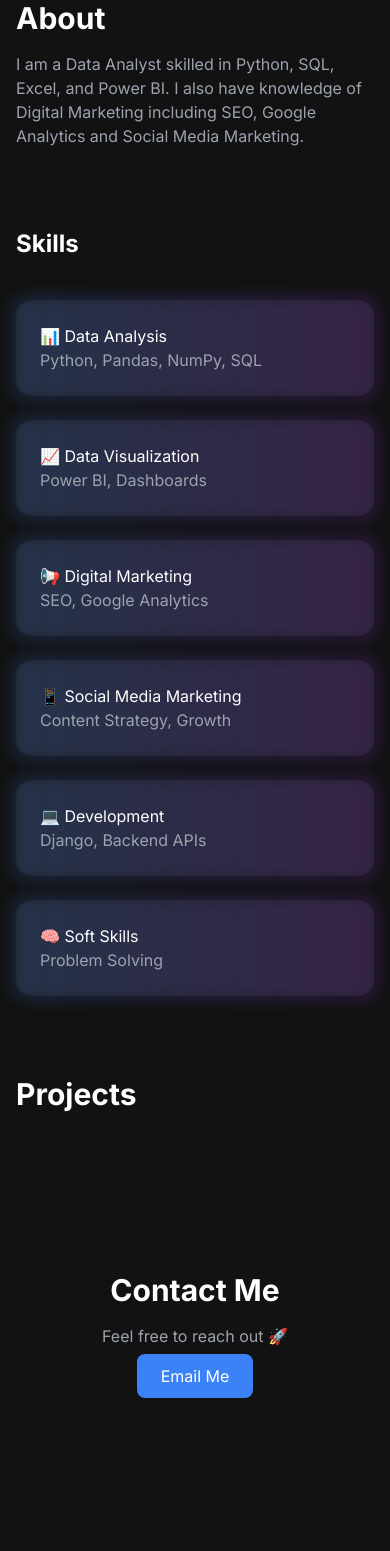
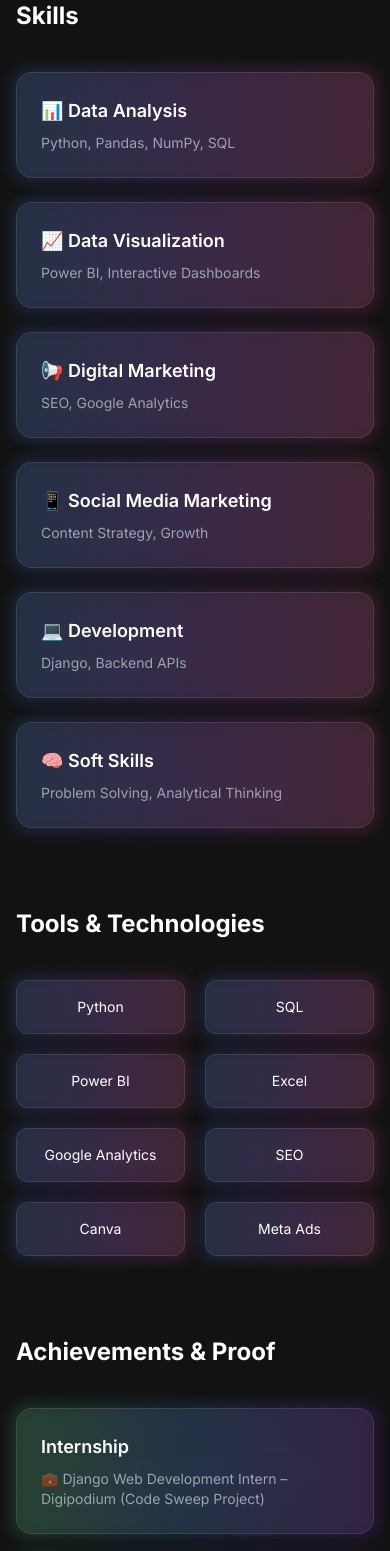
Before and after one commit to iamdeepraj9119/portfolio, a Next.js app: page / in a window 390 px wide. Shown: the part 4380-5931 px from the top of the page. Built offline with nearby package versions, Linux system fonts and the light colour scheme.

Commit message:
added SEO metadata

```diff
--- a/app/components/Navbar.tsx
+++ b/app/components/Navbar.tsx
@@ -35,18 +35,15 @@ export default function Navbar() {
     };
 
     window.addEventListener('scroll', handleScroll);
-    handleScroll();
+    handleScroll(); // 🔥 initial call
     return () => window.removeEventListener('scroll', handleScroll);
   }, []);
 
-  // ✅ FINAL SCROLL FIX (IMPORTANT)
+  // ✅ Smooth Scroll FIX
   const handleClick = (id: string) => {
     const el = document.getElementById(id);
     if (el) {
-      window.scrollTo({
-        top: el.offsetTop - 80, // 👈 navbar height adjust
-        behavior: 'smooth',
-      });
+      el.scrollIntoView({ behavior: 'smooth' });
       setActive(id);
     }
   };
--- a/app/components/Sections.tsx
+++ b/app/components/Sections.tsx
@@ -7,66 +7,178 @@ export default function SkillsSection() {
   return (
     <div className="px-4 sm:px-6 md:px-20 py-20 space-y-20">
 
-      {/* ================= ABOUT ================= */}
-      <section id="about" className="scroll-mt-24">
-        <h2 className="text-3xl font-bold text-white mb-4">About</h2>
-        <p className="text-gray-400 max-w-2xl">
-          I am a Data Analyst skilled in Python, SQL, Excel, and Power BI.
-          I also have knowledge of Digital Marketing including SEO,
-          Google Analytics and Social Media Marketing.
-        </p>
-      </section>
-
       {/* ================= SKILLS ================= */}
-      <section id="skills" className="scroll-mt-24">
+      <section id="skills">
         <h2 className="text-2xl sm:text-3xl md:text-5xl font-bold mb-10 text-white">
           Skills
         </h2>
 
         <div className="grid grid-cols-1 sm:grid-cols-2 md:grid-cols-3 gap-6">
           {[
-            { title: "Data Analysis", desc: "Python, Pandas, NumPy, SQL", icon: "📊" },
-            { title: "Data Visualization", desc: "Power BI, Dashboards", icon: "📈" },
-            { title: "Digital Marketing", desc: "SEO, Google Analytics", icon: "📢" },
-            { title: "Social Media Marketing", desc: "Content Strategy, Growth", icon: "📱" },
-            { title: "Development", desc: "Django, Backend APIs", icon: "💻" },
-            { title: "Soft Skills", desc: "Problem Solving", icon: "🧠" },
+            {
+              title: "Data Analysis",
+              desc: "Python, Pandas, NumPy, SQL",
+              icon: "📊",
+            },
+            {
+              title: "Data Visualization",
+              desc: "Power BI, Interactive Dashboards",
+              icon: "📈",
+            },
+            {
+              title: "Digital Marketing",
+              desc: "SEO, Google Analytics",
+              icon: "📢",
+            },
+            {
+              title: "Social Media Marketing",
+              desc: "Content Strategy, Growth",
+              icon: "📱",
+            },
+            {
+              title: "Development",
+              desc: "Django, Backend APIs",
+              icon: "💻",
+            },
+            {
+              title: "Soft Skills",
+              desc: "Problem Solving, Analytical Thinking",
+              icon: "🧠",
+            },
           ].map((skill, i) => (
-            <motion.div key={i} whileHover={{ scale: 1.05 }} className="relative group">
-              <div className="absolute -inset-1 bg-gradient-to-r from-blue-500 to-purple-600 rounded-2xl blur opacity-20 group-hover:opacity-60"></div>
-              <div className="relative bg-white/5 p-6 rounded-2xl">
-                <h3 className="text-white">{skill.icon} {skill.title}</h3>
-                <p className="text-gray-400">{skill.desc}</p>
+            <motion.div
+              key={i}
+              whileHover={{ scale: 1.05 }}
+              initial={{ opacity: 0, y: 40 }}
+              whileInView={{ opacity: 1, y: 0 }}
+              viewport={{ once: true }}
+              transition={{ duration: 0.5 }}
+              className="relative group"
+            >
+              <div className="absolute -inset-1 bg-gradient-to-r
+              from-blue-500 via-purple-500 to-pink-500
+              rounded-2xl blur opacity-20 group-hover:opacity-60 transition"></div>
+
+              <div className="relative bg-white/5 border border-white/10 p-6 rounded-2xl backdrop-blur-xl h-full">
+                <h3 className="text-lg sm:text-xl font-semibold mb-2 text-white">
+                  {skill.icon} {skill.title}
+                </h3>
+                <p className="text-gray-400 text-sm sm:text-base">
+                  {skill.desc}
+                </p>
               </div>
             </motion.div>
           ))}
         </div>
       </section>
 
-      {/* ================= PROJECTS ================= */}
-      <section id="projects" className="scroll-mt-24">
-        <h2 className="text-3xl font-bold text-white">Projects</h2>
+      {/* ================= TOOLS ================= */}
+      <section id="tools">
+        <h2 className="text-2xl sm:text-3xl md:text-5xl font-bold mb-10 text-white">
+          Tools & Technologies
+        </h2>
+
+        <div className="grid grid-cols-2 sm:grid-cols-3 md:grid-cols-4 gap-5">
+          {[
+            "Python",
+            "SQL",
+            "Power BI",
+            "Excel",
+            "Google Analytics",
+            "SEO",
+            "Canva",
+            "Meta Ads",
+          ].map((tool, i) => (
+            <motion.div
+              key={i}
+              whileHover={{ scale: 1.1 }}
+              initial={{ opacity: 0, y: 30 }}
+              whileInView={{ opacity: 1, y: 0 }}
+              viewport={{ once: true }}
+              transition={{ duration: 0.4 }}
+              className="relative group text-center"
+            >
+              <div className="absolute -inset-1 bg-gradient-to-r
+              from-blue-500 via-purple-500 to-pink-500
+              rounded-xl blur opacity-20 group-hover:opacity-60 transition"></div>
+
+              <div className="relative bg-white/5 border border-white/10 px-4 py-4 rounded-xl backdrop-blur-xl text-sm sm:text-base text-white">
+                {tool}
+              </div>
+            </motion.div>
+          ))}
+        </div>
       </section>
 
-      {/* ================= CONTACT (FIXED) ================= */}
-      <section id="contact" className="scroll-mt-24 text-center py-20 text-white">
-        <h2 className="text-3xl font-bold mb-4">Contact Me</h2>
+      {/* ================= SOCIAL PROOF ================= */}
+      <section id="proof">
+        <h2 className="text-2xl sm:text-3xl md:text-5xl font-bold mb-10 text-white">
+          Achievements & Proof
+        </h2>
 
-        <p className="text-gray-400 mb-4">
-          Feel free to reach out 🚀
-        </p>
+        <div className="grid grid-cols-1 sm:grid-cols-2 md:grid-cols-3 gap-6">
+          {[
+            {
+              title: "Internship",
+              desc: "💼 Django Web Development Intern – Digipodium (Code Sweep Project)",
+            },
+            {
+              title: "Projects",
+              desc: "📊 HR Analytics & E-commerce Dashboard with real datasets",
+            },
+            {
+              title: "LinkedIn",
+              desc: "🔗 Click to view my LinkedIn profile",
+              link: "https://www.linkedin.com/in/iamdeepraj9119/",
+            },
+            {
+              title: "Certifications",
+              desc: `
+📊 Google Data Analytics Certification
+📘 Career Essentials in Data Analysis (Microsoft + LinkedIn)
+📗 Introduction to Career Skills in Data Analytics (LinkedIn)
+💻 SQL (HackerRank Certified)
+🧠 AI & Data Science Certification
+              `,
+            },
+            {
+              title: "Digital Marketing",
+              desc: "📈 SEO, Google Analytics & Social Media Marketing",
+            },
+            {
+              title: "GitHub",
+              desc: "🚀 Click to view my GitHub projects",
+              link: "https://github.com/iamdeepraj9119",
+            },
+          ].map((item, i) => (
+            <motion.a
+              key={i}
+              href={item.link || "#"}
+              target="_blank"
+              whileHover={{ scale: 1.05 }}
+              initial={{ opacity: 0, y: 40 }}
+              whileInView={{ opacity: 1, y: 0 }}
+              viewport={{ once: true }}
+              transition={{ duration: 0.4 }}
+              className="relative group block"
+            >
+              <div className="absolute -inset-1 bg-gradient-to-r
+              from-green-400 via-blue-500 to-purple-600
+              rounded-2xl blur opacity-20 group-hover:opacity-60 transition"></div>
 
-        <a
-          href="mailto:deeprajsrivastav935@gmail.com"
-          className="px-6 py-3 bg-blue-500 rounded-lg hover:bg-blue-600 transition"
-        >
-          Email Me
-        </a>
+              <div className="relative bg-white/5 border border-white/10 p-6 rounded-2xl backdrop-blur-xl h-full whitespace-pre-line">
+                <h3 className="text-lg sm:text-xl font-semibold mb-2 text-white">
+                  {item.title}
+                </h3>
+                <p className="text-gray-400 text-sm sm:text-base">
+                  {item.desc}
+                </p>
+              </div>
+            </motion.a>
+          ))}
+        </div>
       </section>
-
-      {/* ================= CERTIFICATES ================= */}
-      <CertificateGallery />
-
+<CertificateGallery />
     </div>
   );
 }
```
